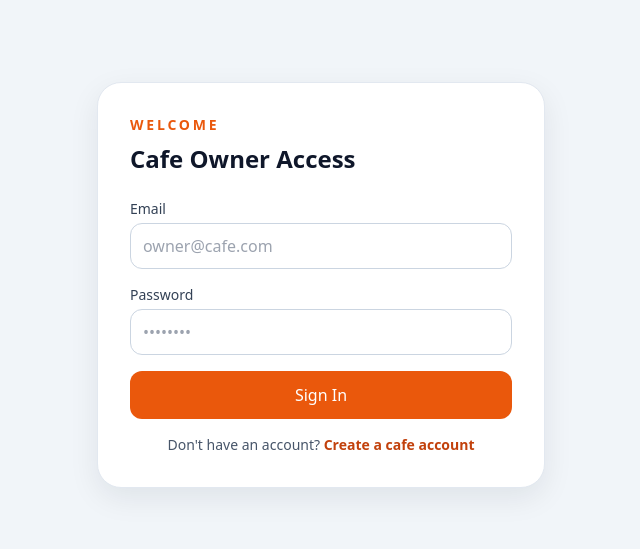
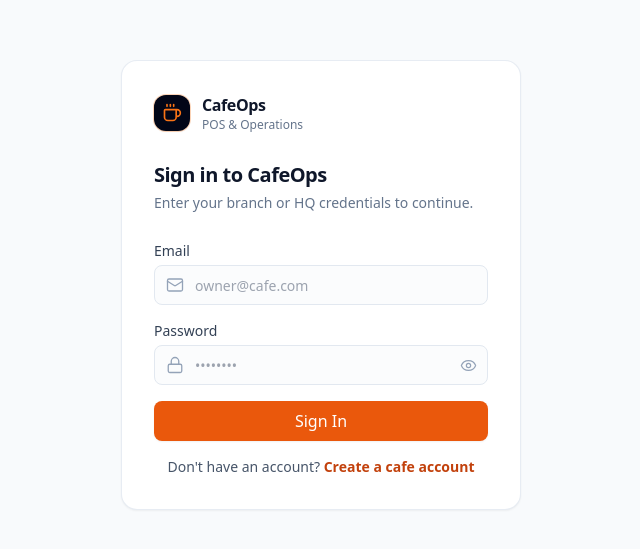
Before and after one commit to NicholasLi12/cafe-management-sys, a Next.js app: page /login in a window 1280 px wide. Shown: the part 115-664 px from the top of the page, without its empty margins (319-959 px from the left). Built offline with nearby package versions, Linux system fonts and the light colour scheme.

Commit message:
Polish login UI and add CafeOps brand mark

```diff
--- a/src/app/login/page.tsx
+++ b/src/app/login/page.tsx
@@ -1,12 +1,14 @@
 import { LoginForm } from '@/components/login-form';
+import { BrandLogo } from '@/components/brand-logo';
 
 export default function LoginPage() {
   return (
-    <main className="flex min-h-screen items-center justify-center bg-slate-100 px-4 py-8">
-      <div className="w-full max-w-md rounded-3xl border border-slate-200 bg-white p-6 shadow-soft sm:p-8">
-        <div className="mb-6">
-          <p className="text-sm font-semibold uppercase tracking-[0.2em] text-brand-600">Welcome</p>
-          <h1 className="mt-2 text-2xl font-bold text-slate-900">Cafe Owner Access</h1>
+    <main className="flex min-h-screen items-center justify-center bg-slate-50 px-4 py-8">
+      <div className="w-full max-w-[400px] rounded-2xl border border-slate-200/80 bg-white p-8 shadow-sm">
+        <div className="mb-7">
+          <BrandLogo showSubtitle />
+          <h1 className="mt-7 text-xl font-semibold tracking-tight text-slate-900">Sign in to CafeOps</h1>
+          <p className="mt-1 text-sm text-slate-500">Enter your branch or HQ credentials to continue.</p>
         </div>
         <LoginForm />
       </div>
--- /dev/null
+++ b/src/components/brand-logo.tsx
@@ -0,0 +1,23 @@
+import { Coffee } from 'lucide-react';
+
+export function BrandLogo({
+  tone = 'light',
+  showSubtitle = false,
+}: {
+  tone?: 'light' | 'dark';
+  showSubtitle?: boolean;
+}) {
+  const isDark = tone === 'dark';
+
+  return (
+    <div className="flex items-center gap-3">
+      <span className="flex h-9 w-9 shrink-0 items-center justify-center rounded-xl bg-slate-950 text-orange-500 shadow-xs ring-1 ring-orange-500/30">
+        <Coffee className="h-5 w-5" strokeWidth={2} aria-hidden="true" />
+      </span>
+      <span className="flex flex-col">
+        <span className={`text-base font-semibold tracking-tight ${isDark ? 'text-white' : 'text-slate-900'}`}>CafeOps</span>
+        {showSubtitle && <span className={`text-xs ${isDark ? 'text-slate-400' : 'text-slate-500'}`}>POS &amp; Operations</span>}
+      </span>
+    </div>
+  );
+}
--- a/src/components/dashboard-shell.tsx
+++ b/src/components/dashboard-shell.tsx
@@ -13,6 +13,7 @@ import {
   Users,
   Utensils,
 } from 'lucide-react';
+import { BrandLogo } from '@/components/brand-logo';
 import { BranchSwitcher } from '@/components/branch-switcher';
 import { SignOutButton } from '@/components/sign-out-button';
 
@@ -87,7 +88,9 @@ export function DashboardShell({
     <div className="min-h-screen bg-slate-50">
       <aside className="fixed inset-y-0 left-0 z-30 hidden w-64 flex-col border-r border-white/10 bg-slate-950 text-slate-100 lg:flex">
         <div className="px-4 pb-5 pt-6">
-          <p className="px-2 text-[11px] font-semibold uppercase tracking-[0.2em] text-orange-300">CafeOps</p>
+          <div className="px-2">
+            <BrandLogo tone="dark" />
+          </div>
           <div className="mt-4 rounded-xl border border-white/10 bg-white/[0.04] p-3">
             <div className="flex items-start justify-between gap-2">
               <div className="min-w-0">
--- a/src/components/login-form.tsx
+++ b/src/components/login-form.tsx
@@ -3,12 +3,14 @@
 import Link from 'next/link';
 import { useState } from 'react';
 import { useRouter } from 'next/navigation';
+import { Eye, EyeOff, Loader2, Lock, Mail } from 'lucide-react';
 import { createSupabaseClient } from '@/lib/supabase/client';
 
 export function LoginForm() {
   const router = useRouter();
   const [email, setEmail] = useState('');
   const [password, setPassword] = useState('');
+  const [showPassword, setShowPassword] = useState(false);
   const [isSubmitting, setIsSubmitting] = useState(false);
   const [errorMessage, setErrorMessage] = useState('');
 
@@ -68,6 +70,8 @@ export function LoginForm() {
     <form onSubmit={handleSubmit} className="space-y-4">
       <div>
         <label htmlFor="email" className="mb-1 block text-sm font-medium text-slate-700">Email</label>
+        <div className="relative">
+          <Mail size={18} strokeWidth={1.75} aria-hidden="true" className="pointer-events-none absolute left-3 top-1/2 -translate-y-1/2 text-slate-400" />
           <input
             id="email"
             name="email"
@@ -77,29 +81,44 @@ export function LoginForm() {
             value={email}
             onChange={(event) => setEmail(event.target.value)}
             disabled={isSubmitting}
-          className="w-full rounded-xl border border-slate-300 px-3 py-2.5 outline-none transition focus:border-brand-500 focus:ring-2 focus:ring-brand-100 disabled:bg-slate-50"
+            className="h-10 w-full rounded-lg border border-slate-200 bg-slate-50/50 pl-10 pr-3 text-sm text-slate-900 outline-none transition focus:border-orange-500 focus:bg-white focus:ring-2 focus:ring-orange-500/20 disabled:bg-slate-50"
             placeholder="owner@cafe.com"
           />
+        </div>
       </div>
 
       <div>
         <label htmlFor="password" className="mb-1 block text-sm font-medium text-slate-700">Password</label>
+        <div className="relative">
+          <Lock size={18} strokeWidth={1.75} aria-hidden="true" className="pointer-events-none absolute left-3 top-1/2 -translate-y-1/2 text-slate-400" />
           <input
             id="password"
             name="password"
-          type="password"
+            type={showPassword ? 'text' : 'password'}
             autoComplete="current-password"
             required
             value={password}
             onChange={(event) => setPassword(event.target.value)}
             disabled={isSubmitting}
-          className="w-full rounded-xl border border-slate-300 px-3 py-2.5 outline-none transition focus:border-brand-500 focus:ring-2 focus:ring-brand-100 disabled:bg-slate-50"
+            className="h-10 w-full rounded-lg border border-slate-200 bg-slate-50/50 pl-10 pr-11 text-sm text-slate-900 outline-none transition focus:border-orange-500 focus:bg-white focus:ring-2 focus:ring-orange-500/20 disabled:bg-slate-50"
             placeholder="••••••••"
           />
+          <button
+            type="button"
+            aria-label={showPassword ? 'Hide password' : 'Show password'}
+            aria-pressed={showPassword}
+            onClick={() => setShowPassword((visible) => !visible)}
+            className="absolute right-1 top-1/2 inline-flex h-8 w-8 -translate-y-1/2 items-center justify-center rounded-md text-slate-400 transition hover:bg-slate-100 hover:text-slate-700 focus:outline-none focus:ring-2 focus:ring-orange-500/20"
+          >
+            {showPassword
+              ? <EyeOff size={17} strokeWidth={1.75} aria-hidden="true" />
+              : <Eye size={17} strokeWidth={1.75} aria-hidden="true" />}
+          </button>
+        </div>
       </div>
 
       {errorMessage && (
-        <p role="alert" className="rounded-xl bg-rose-50 px-3 py-2 text-sm text-rose-700">
+        <p role="alert" className="rounded-lg border border-rose-200 bg-rose-50 px-3.5 py-2.5 text-sm text-rose-700">
           {errorMessage}
         </p>
       )}
@@ -107,14 +126,15 @@ export function LoginForm() {
       <button
         type="submit"
         disabled={isSubmitting}
-        className="w-full rounded-xl bg-brand-600 px-4 py-3 font-medium text-white transition hover:bg-brand-700 disabled:cursor-not-allowed disabled:opacity-70"
+        className="flex h-10 w-full items-center justify-center gap-2 rounded-lg bg-orange-600 font-medium text-white shadow-xs transition-all hover:bg-orange-500 active:scale-[0.99] disabled:cursor-not-allowed disabled:opacity-70"
       >
+        {isSubmitting && <Loader2 size={16} strokeWidth={2} aria-hidden="true" className="animate-spin" />}
         {isSubmitting ? 'Signing in…' : 'Sign In'}
       </button>
 
       <p className="text-center text-sm text-slate-600">
         Don&apos;t have an account?{' '}
-        <Link href="/signup" className="font-semibold text-brand-700 hover:underline">
+        <Link href="/signup" className="font-semibold text-orange-700 hover:text-orange-600 hover:underline">
           Create a cafe account
         </Link>
       </p>
--- a/tailwind.config.ts
+++ b/tailwind.config.ts
@@ -19,6 +19,7 @@ const config: Config = {
         },
       },
       boxShadow: {
+        xs: '0 1px 2px rgba(15, 23, 42, 0.06)',
         soft: '0 10px 30px rgba(15, 23, 42, 0.08)',
       },
       fontFamily: {
```
Lines whose indentation alone changed are shown as unchanged.
